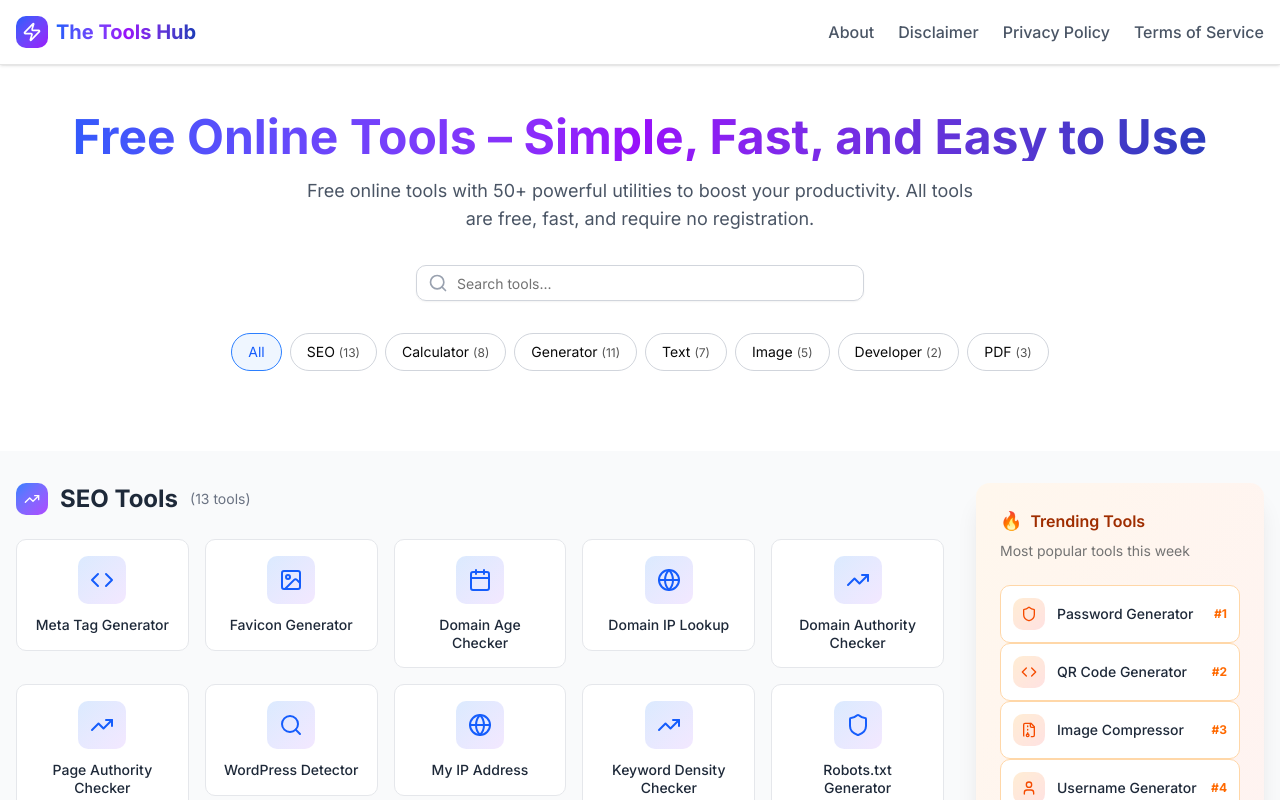
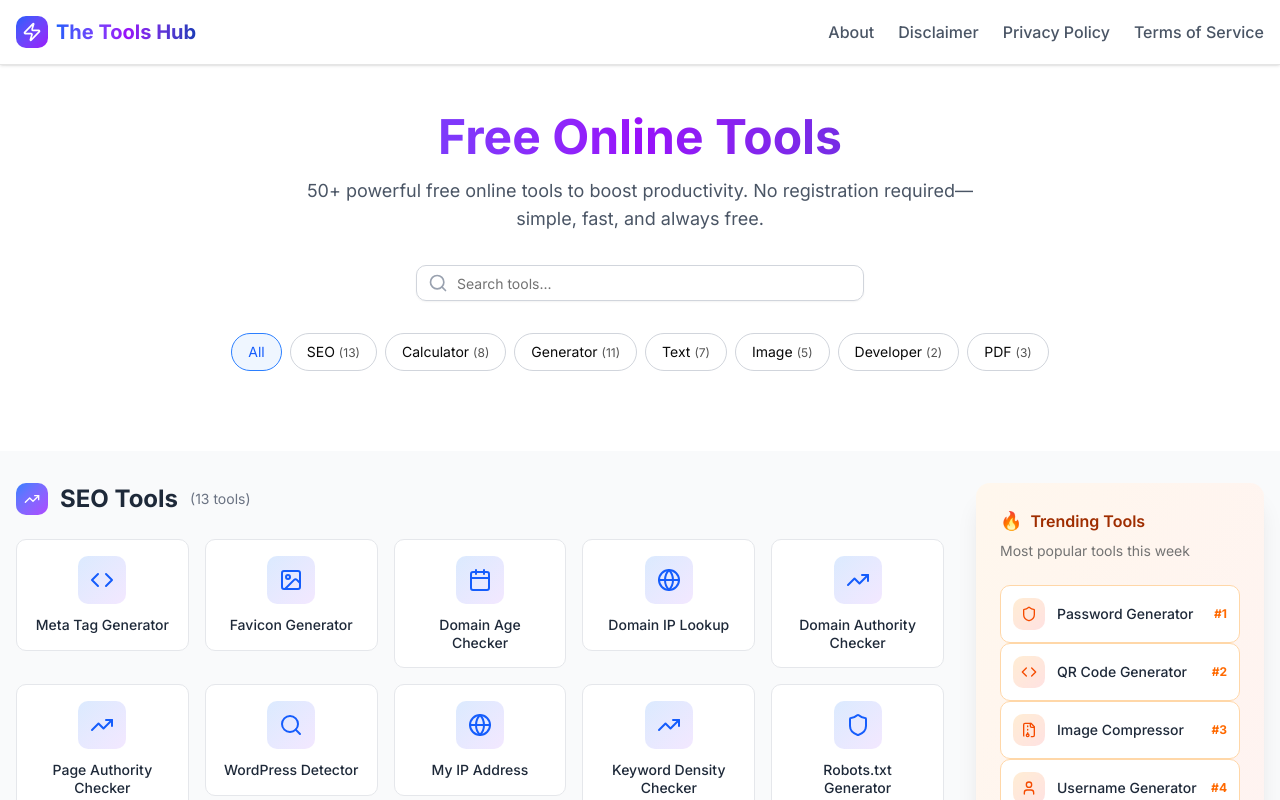
Before and after one commit to circularupdates24/whatchannelinfo, a Next.js app: page / in a window 1280 px wide. Shown: the top 800 px of the page. Built offline with nearby package versions, Linux system fonts and the light colour scheme.

Commit message:
Update page.tsx

```diff
--- a/src/app/page.tsx
+++ b/src/app/page.tsx
@@ -415,10 +415,10 @@ export default function HomePage() {
 			<section className='py-12 px-4 bg-white'>
 				<div className='container mx-auto text-center'>
 					<h1 className='text-3xl md:text-5xl font-bold mb-4 bg-gradient-to-r from-blue-600 via-purple-600 to-blue-800 bg-clip-text text-transparent'>
-						Free Online Tools – Simple, Fast, and Easy to Use
+						Free Online Tools
 					</h1>
 					<p className='text-lg text-gray-600 mb-8 max-w-2xl mx-auto'>
-						Free online tools with 50+ powerful utilities to boost your productivity. All tools are free, fast, and require no registration.
+						50+ powerful free online tools to boost productivity. No registration required—simple, fast, and always free.
 					</p>
 
 					{/* Search Bar */}
```
